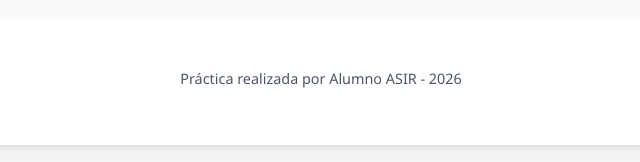
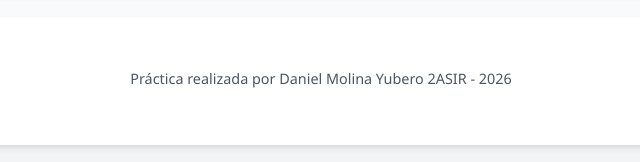
Before and after one commit to Moliinnaaa/2ASIR-AFH-2526, a plain HTML site: page finetuning/index.html in a window 1280 px wide. Shown: the part 4187-4349 px from the top of the page, 319-959 px from the left. Drawn offline with Linux system fonts and the light colour scheme.

Commit message:
Update index.html

```diff
--- a/finetuning/index.html
+++ b/finetuning/index.html
@@ -145,7 +145,7 @@
         </div>
 
         <div class="footer">
-            <p>Práctica realizada por Alumno ASIR - 2026</p>
+            <p>Práctica realizada por Daniel Molina Yubero 2ASIR - 2026</p>
         </div>
     </div>
 
```
